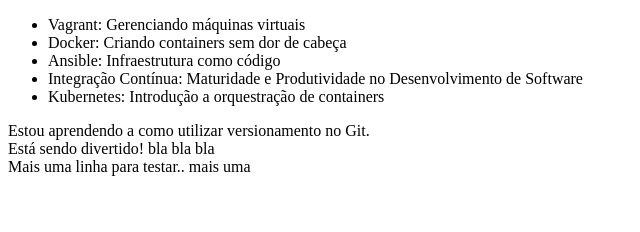
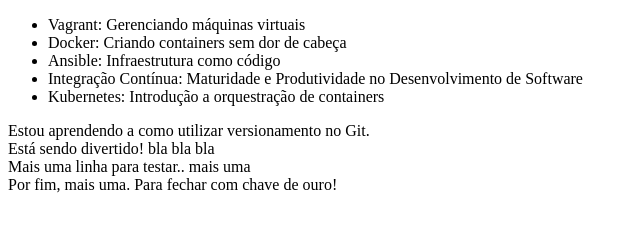
Before and after one commit to GeovanaSantana/alura-teste, a plain HTML site: page index.html in a window 1280 px wide. Shown: the whole page, without its empty margins (0-640 px from the left). Drawn offline with Linux system fonts and the light colour scheme.

```diff
--- a/index.html
+++ b/index.html
@@ -17,7 +17,8 @@
         Estou aprendendo a como utilizar versionamento no Git. <br>
         Está sendo divertido! bla bla bla <br>
         Mais uma linha para testar..
-        mais uma
+        mais uma <br>
+        Por fim, mais uma. Para fechar com chave de ouro!
 
 
     </p>
```
